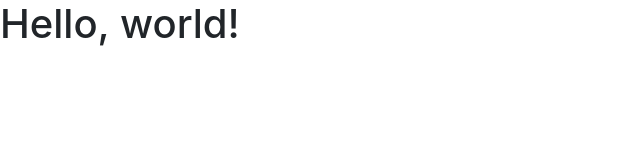
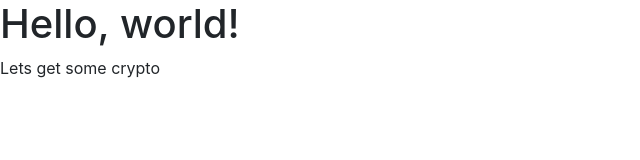
Before and after one commit to lpchambers/lpchambers.github.io, a plain HTML site: page index.html in a window 1280 px wide. Shown: the whole page, without its empty margins (0-640 px from the left). Drawn offline with nearby package versions, Linux system fonts and the light colour scheme.

Commit message:
First passes

```diff
--- a/index.html
+++ b/index.html
@@ -11,7 +11,7 @@
   </head>
   <body>
     <h1>Hello, world!</h1>
-
+    Lets get some crypto
     <!-- Optional JavaScript -->
     <!-- jQuery first, then Popper.js, then Bootstrap JS -->
     <script src="https://code.jquery.com/jquery-3.2.1.slim.min.js" integrity="sha384-KJ3o2DKtIkvYIK3UENzmM7KCkRr/rE9/Qpg6aAZGJwFDMVNA/GpGFF93hXpG5KkN" crossorigin="anonymous"></script>
```
